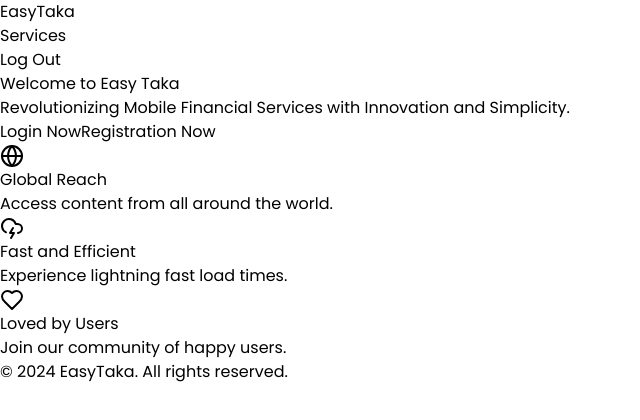
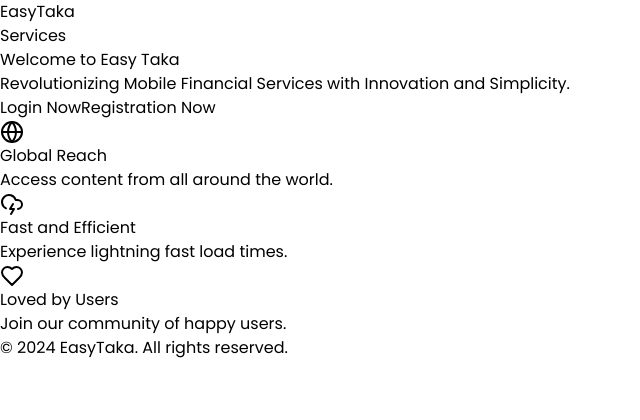
Before and after one commit to codebyahadul/easy-taka-client, a React (Vite) app: page / in a window 1280 px wide. Shown: the top 420 px of the page, without its empty margins (0-640 px from the left). Built offline with nearby package versions, Linux system fonts and the light colour scheme.

Commit message:
added normal user homepage

```diff
--- a/package.json
+++ b/package.json
@@ -14,6 +14,8 @@
     "bcryptjs": "^2.4.3",
     "react": "^18.3.1",
     "react-dom": "^18.3.1",
+    "react-hot-toast": "^2.4.1",
+    "react-icons": "^5.2.1",
     "react-router-dom": "^6.24.1"
   },
   "devDependencies": {
--- a/src/components/Banner.jsx
+++ b/src/components/Banner.jsx
@@ -1,51 +1,68 @@
-import { Link } from "react-router-dom";
-
+import { useContext } from "react";
+import { AuthContext } from "../provider/AuthProvider";
+import { BiSend } from "react-icons/bi";
+import { IoCashOutline } from "react-icons/io5";
+import Cashback from '../assets/cashback.png';
 const Banner = () => {
+    const { user } = useContext(AuthContext)
     return (
-        <div className="flex-grow flex items-center justify-center">
-        <section className="w-full py-12 md:py-24 flex justify-center bg-white flex-col lg:py-32 bg-gradient-to-b from-#52C2FF to-white">
-          <div className="container px-4 md:px-6">
-            <div className="flex flex-col items-center space-y-4 text-center text-black">
-              {/* Text content */}
-              <div className="space-y-2">
-                <h1 className="text-3xl font-bold tracking-tighter sm:text-4xl md:text-5xl lg:text-6xl">
-                  Welcome to Easy Taka
-                </h1>
-                <p className="mx-auto max-w-[700px]">
-                Revolutionizing Mobile Financial Services with Innovation and Simplicity.
-                </p>
-              </div>
-              <div className="space-x-4">
-                <Link to='/login' className="inline-flex h-9 items-center justify-center rounded-md bg-gray-900 px-4 py-2 text-sm font-medium text-white shadow transition-colors hover:bg-gray-700 focus-visible:outline-none focus-visible:ring-1 focus-visible:ring-gray-950 disabled:pointer-events-none disabled:opacity-50" href="#">
-                  Login Now
-                </Link>
-                <Link to='/register' className="inline-flex h-9 items-center justify-center rounded-md bg-gray-900 px-4 py-2 text-sm font-medium text-white shadow transition-colors hover:bg-gray-700 focus-visible:outline-none focus-visible:ring-1 focus-visible:ring-gray-950 disabled:pointer-events-none disabled:opacity-50" href="#">
-                  Registration Now
-                </Link>
-              </div>
+        <div>
+            <h1 className="text-lg md:text-xl font-medium my-3 md:my-5">Top Services:</h1>
+            <div className="grid grid-cols-2 md:grid-cols-3 lg:grid-cols-4 items-center gap-5 md:gap-8 *:border-2 *:rounded-md *:w-[100px] *:md:w-[200px] *:lg:w-[250px] *:h-[80px] *:p-3 *:md:p-5 *:cursor-pointer *:flex *:items-center">
+                <div className="hover:bg-gray-200">
+                    <button className="flex items-center gap-2 text-xs md:text-sm lg:text-lg font-medium">
+                        <BiSend size={20} />Send Money
+                    </button>
+                </div>
+                <div className="hover:bg-gray-200">
+                    <button className="flex items-center gap-2 text-xs md:text-sm lg:text-lg font-medium">
+                        <IoCashOutline size={20} /> Cash Out
+                    </button>
+                </div>
+                <div className="hover:bg-gray-200">
+                    <button className="flex items-center gap-2 text-xs md:text-sm lg:text-lg font-medium">
+                        <IoCashOutline size={20} /> Mobile Recharge
+                    </button>
+                </div>
+                <div className="hover:bg-gray-200">
+                    <button className="flex items-center gap-2 text-xs md:text-sm lg:text-lg font-medium">
+                        <IoCashOutline size={20} /> Add Money
+                    </button>
+                </div>
             </div>
-          </div>
-          {/* Feature Cards */}
-          <div className="container px-4 md:px-6 mt-16 flex flex-wrap justify-center items-center gap-9">
-            <div className="flex flex-col items-center text-center text-black">
-              <svg xmlns="http://www.w3.org/2000/svg" width={24} height={24} viewBox="0 0 24 24" fill="none" stroke="currentColor" strokeWidth={2} strokeLinecap="round" strokeLinejoin="round" className="h-10 w-10 mb-4"><circle cx={12} cy={12} r={10} /><line x1={2} x2={22} y1={12} y2={12} /><path d="M12 2a15.3 15.3 0 0 1 4 10 15.3 15.3 0 0 1-4 10 15.3 15.3 0 0 1-4-10 15.3 15.3 0 0 1 4-10z" /></svg>
-              <h3 className="text-lg font-semibold">Global Reach</h3>
-              <p className="text-sm">Access content from all around the world.</p>
+            <div>
+                <h1 className="text-lg md:text-xl font-medium my-3 md:my-5">Popular Offers: </h1>
+                <div className="flex flex-col md:flex-row flex-wrap items-center gap-5 md:gap-10">
+                    <div className="w-full max-w-[340px] space-y-3 rounded-xl bg-gray-100 p-4 shadow-lg">
+                        <div className=" flex h-40 w-full justify-center lg:h-[260px]">
+                            <img width={260} height={260} className="h-full w-full rounded-lg " src={Cashback} alt="offer img" />
+                        </div>
+                        <div className="space-y-2 font-semibold">
+                            <h6 className="text-sm md:text-base lg:text-lg">100 tk Cashback</h6>
+                            <p className="text-xs font-semibold text-gray-500 md:text-sm">Add 5000 or more money from any bank and get the cashback</p>
+                        </div>
+                    </div>
+                    <div className="w-full max-w-[340px] space-y-3 rounded-xl bg-gray-100 p-4 shadow-lg">
+                        <div className=" flex h-40 w-full justify-center lg:h-[260px]">
+                            <img width={260} height={260} className="h-full w-full rounded-lg " src={Cashback} alt="offer img" />
+                        </div>
+                        <div className="space-y-2 font-semibold">
+                            <h6 className="text-sm md:text-base lg:text-lg">100 tk Cashback</h6>
+                            <p className="text-xs font-semibold text-gray-500 md:text-sm">Add 5000 or more money from any bank and get the cashback</p>
+                        </div>
+                    </div>
+                    <div className="w-full max-w-[340px] space-y-3 rounded-xl bg-gray-100 p-4 shadow-lg">
+                        <div className=" flex h-40 w-full justify-center lg:h-[260px]">
+                            <img width={260} height={260} className="h-full w-full rounded-lg " src={Cashback} alt="offer img" />
+                        </div>
+                        <div className="space-y-2 font-semibold">
+                            <h6 className="text-sm md:text-base lg:text-lg">100 tk Cashback</h6>
+                            <p className="text-xs font-semibold text-gray-500 md:text-sm">Add 5000 or more money from any bank and get the cashback</p>
+                        </div>
+                    </div>
+                </div>
             </div>
-            <div className="flex flex-col items-center text-center text-black">
-              <svg xmlns="http://www.w3.org/2000/svg" width={24} height={24} viewBox="0 0 24 24" fill="none" stroke="currentColor" strokeWidth={2} strokeLinecap="round" strokeLinejoin="round" className="h-10 w-10 mb-4"><path d="M6 16.326A7 7 0 1 1 15.71 8h1.79a4.5 4.5 0 0 1 .5 8.973" /><path d="m13 12-3 5h4l-3 5" /></svg>
-              <h3 className="text-lg font-semibold">Fast and Efficient</h3>
-              <p className="text-sm">Experience lightning fast load times.</p>
-            </div>
-            <div className="flex flex-col items-center text-center text-black">
-              <svg xmlns="http://www.w3.org/2000/svg" width={24} height={24} viewBox="0 0 24 24" fill="none" stroke="currentColor" strokeWidth={2} strokeLinecap="round" strokeLinejoin="round" className="h-10 w-10 mb-4"><path d="M19 14c1.49-1.46 3-3.21 3-5.5A5.5 5.5 0 0 0 16.5 3c-1.76 0-3 .5-4.5 2-1.5-1.5-2.74-2-4.5-2A5.5 5.5 0 0 0 2 8.5c0 2.3 1.5 4.05 3 5.5l7 7Z" /></svg>
-              <h3 className="text-lg font-semibold">Loved by Users</h3>
-              <p className="text-sm">Join our community of happy users.</p>
-            </div>
-          </div>
-        </section>
-
-      </div>
+        </div>
     );
 };
 
--- a/src/components/Navbar.jsx
+++ b/src/components/Navbar.jsx
@@ -1,23 +1,34 @@
-import { useContext } from "react";
+import { useContext, useState } from "react";
 import { Link } from "react-router-dom";
 import { AuthContext } from "../provider/AuthProvider";
 
 const Navbar = () => {
-  const {logout} = useContext(AuthContext)
+  const { logout, user } = useContext(AuthContext)
+  const [toggle, setToggle] = useState(false)
   const handleLogOut = () => {
     logout()
   }
+
   return (
     <div className="bg-white border-b">
-        <div className="max-w-6xl mx-auto py-4 px-6 flex justify-between items-center">
-          <Link to='/' className="text-xl md:text-2xl lg:text-4xl font-bold">EasyTaka</Link>
-          <ul className="flex items-center gap-3 md:gap-5 text-sm md:text-lg font-medium *:cursor-pointer">
+      <div className="max-w-6xl mx-auto py-4 px-6 flex gap-2 justify-between items-center">
+        <Link to='/' className="text-lg md:text-2xl lg:text-4xl font-bold">EasyTaka</Link>
+        {
+          user && <div onClick={() => setToggle(!toggle)} className="cursor-pointer px-1 border rounded-md text-xs md:text-sm lg:text-lg font-medium">
+              {
+                toggle ? <p>400.00 tk</p>: <button className="border-none">Check Balance</button>
+              }
+          </div>
+        }
+        <ul className="flex items-center gap-3 md:gap-5 text-xs md:text-sm lg:text-lg font-medium *:cursor-pointer">
           <li className="group flex flex-col">
             Services<span className="mt-[1px] h-[3px] w-[0px] rounded-full bg-gray-500 transition-all duration-300 group-hover:w-full"></span>
           </li>
+          {user &&
             <li onClick={handleLogOut} className="group flex flex-col">
               Log Out<span className="mt-[1px] h-[3px] w-[0px] rounded-full bg-gray-500 transition-all duration-300 group-hover:w-full"></span>
             </li>
+          }
         </ul>
       </div>
     </div>
--- /dev/null
+++ b/src/components/StartPage.jsx
@@ -0,0 +1,52 @@
+import { Link } from "react-router-dom";
+
+const StartPage = () => {
+    return (
+        <div className="flex-grow flex items-center justify-center">
+        <section className="w-full py-12 md:py-24 flex justify-center bg-white flex-col lg:py-32 bg-gradient-to-b from-#52C2FF to-white">
+          <div className="container px-4 md:px-6">
+            <div className="flex flex-col items-center space-y-4 text-center text-black">
+              {/* Text content */}
+              <div className="space-y-2">
+                <h1 className="text-3xl font-bold tracking-tighter sm:text-4xl md:text-5xl lg:text-6xl">
+                  Welcome to Easy Taka
+                </h1>
+                <p className="mx-auto max-w-[700px]">
+                Revolutionizing Mobile Financial Services with Innovation and Simplicity.
+                </p>
+              </div>
+              <div className="space-x-4">
+                <Link to='/login' className="inline-flex h-9 items-center justify-center rounded-md bg-gray-900 px-4 py-2 text-sm font-medium text-white shadow transition-colors hover:bg-gray-700 focus-visible:outline-none focus-visible:ring-1 focus-visible:ring-gray-950 disabled:pointer-events-none disabled:opacity-50" href="#">
+                  Login Now
+                </Link>
+                <Link to='/register' className="inline-flex h-9 items-center justify-center rounded-md bg-gray-900 px-4 py-2 text-sm font-medium text-white shadow transition-colors hover:bg-gray-700 focus-visible:outline-none focus-visible:ring-1 focus-visible:ring-gray-950 disabled:pointer-events-none disabled:opacity-50" href="#">
+                  Registration Now
+                </Link>
+              </div>
+            </div>
+          </div>
+          {/* Feature Cards */}
+          <div className="container px-4 md:px-6 mt-16 flex flex-wrap justify-center items-center gap-9">
+            <div className="flex flex-col items-center text-center text-black">
+              <svg xmlns="http://www.w3.org/2000/svg" width={24} height={24} viewBox="0 0 24 24" fill="none" stroke="currentColor" strokeWidth={2} strokeLinecap="round" strokeLinejoin="round" className="h-10 w-10 mb-4"><circle cx={12} cy={12} r={10} /><line x1={2} x2={22} y1={12} y2={12} /><path d="M12 2a15.3 15.3 0 0 1 4 10 15.3 15.3 0 0 1-4 10 15.3 15.3 0 0 1-4-10 15.3 15.3 0 0 1 4-10z" /></svg>
+              <h3 className="text-lg font-semibold">Global Reach</h3>
+              <p className="text-sm">Access content from all around the world.</p>
+            </div>
+            <div className="flex flex-col items-center text-center text-black">
+              <svg xmlns="http://www.w3.org/2000/svg" width={24} height={24} viewBox="0 0 24 24" fill="none" stroke="currentColor" strokeWidth={2} strokeLinecap="round" strokeLinejoin="round" className="h-10 w-10 mb-4"><path d="M6 16.326A7 7 0 1 1 15.71 8h1.79a4.5 4.5 0 0 1 .5 8.973" /><path d="m13 12-3 5h4l-3 5" /></svg>
+              <h3 className="text-lg font-semibold">Fast and Efficient</h3>
+              <p className="text-sm">Experience lightning fast load times.</p>
+            </div>
+            <div className="flex flex-col items-center text-center text-black">
+              <svg xmlns="http://www.w3.org/2000/svg" width={24} height={24} viewBox="0 0 24 24" fill="none" stroke="currentColor" strokeWidth={2} strokeLinecap="round" strokeLinejoin="round" className="h-10 w-10 mb-4"><path d="M19 14c1.49-1.46 3-3.21 3-5.5A5.5 5.5 0 0 0 16.5 3c-1.76 0-3 .5-4.5 2-1.5-1.5-2.74-2-4.5-2A5.5 5.5 0 0 0 2 8.5c0 2.3 1.5 4.05 3 5.5l7 7Z" /></svg>
+              <h3 className="text-lg font-semibold">Loved by Users</h3>
+              <p className="text-sm">Join our community of happy users.</p>
+            </div>
+          </div>
+        </section>
+
+      </div>
+    );
+};
+
+export default StartPage;
--- a/src/layouts/Main.jsx
+++ b/src/layouts/Main.jsx
@@ -6,7 +6,7 @@
     return (
         <>
             <Navbar />
-            <div className="max-w-6xl mx-auto min-h-[calc(100vh-129px)]">
+            <div className="max-w-6xl mx-auto min-h-[calc(100vh-129px)] py-5 px-6">
                 <Outlet />
             </div>
             <Footer />
--- a/src/main.jsx
+++ b/src/main.jsx
@@ -4,11 +4,13 @@
 import { RouterProvider } from 'react-router-dom'
 import { router } from './routes/Routes'
 import { AuthProvider } from './provider/AuthProvider'
+import { Toaster } from 'react-hot-toast'
 
 ReactDOM.createRoot(document.getElementById('root')).render(
   <React.StrictMode>
     <AuthProvider>
       <RouterProvider router={router} />
+      <Toaster  reverseOrder={false} />
     </AuthProvider>
   </React.StrictMode>,
 )
--- a/src/pages/Home.jsx
+++ b/src/pages/Home.jsx
@@ -1,8 +1,15 @@
-import Banner from '../components/Banner';
+import { useContext } from "react";
+import StartPage from "../components/StartPage";
+import { AuthContext } from "../provider/AuthProvider";
+import Banner from "../components/Banner";
+
 const Home = () => {
+  const {user} = useContext(AuthContext)
   return (
     <div>
-      <Banner />
+      {
+        user ? <Banner /> :<StartPage />
+      }
     </div>
   );
 };
--- a/src/pages/Login.jsx
+++ b/src/pages/Login.jsx
@@ -1,7 +1,9 @@
+/* eslint-disable react/no-unescaped-entities */
 import { useContext } from "react";
 import { Link, useNavigate } from "react-router-dom";
 import { AuthContext } from "../provider/AuthProvider";
 import axios from "axios";
+import toast from "react-hot-toast";
 
 const Login = () => {
   const {login} = useContext(AuthContext)
@@ -18,7 +20,7 @@
     const {data} = await axios.post('http://localhost:5000/login', userInfo)
     if(data.message === true){
       navigate('/')
-      alert("log in successfully")
+      toast.success("log in successfully")
       login(userInfo)
     }
   };
@@ -45,7 +47,7 @@
               Log In
             </button>
           </form>
-          <p className="text-sm">Don't have account? <Link to='/register' className="text-gray-500 font-semibold hover:text-red-400"> Register Now</Link></p>
+          <p className="text-sm">Don't have an account? <Link to='/register' className="text-gray-500 font-semibold hover:text-red-400"> Register Now</Link></p>
         </div>
       </div>
     </div>
--- a/src/pages/Register.jsx
+++ b/src/pages/Register.jsx
@@ -1,6 +1,6 @@
 import axios from 'axios';
 import { useContext } from 'react';
-import { useNavigate } from 'react-router-dom';
+import { Link, useNavigate } from 'react-router-dom';
 import { AuthContext } from '../provider/AuthProvider';
 const Register = () => {
   const navigate = useNavigate()
@@ -68,7 +68,7 @@
               Register
             </button>
           </form>
-
+          <p className="text-sm">Already have an account? <Link to='/login' className="text-gray-500 font-semibold hover:text-red-400"> Login Now</Link></p>
         </div>
       </div>
     </div>
--- a/src/provider/AuthProvider.jsx
+++ b/src/provider/AuthProvider.jsx
@@ -1,5 +1,6 @@
 /* eslint-disable react/prop-types */
 import { createContext, useState, useEffect } from 'react';
+import toast from 'react-hot-toast';
 import { Navigate } from 'react-router-dom';
 
 export const AuthContext = createContext();
@@ -25,6 +26,7 @@
     const logout = () => {
         localStorage.removeItem('user');
         setUser(null);
+        toast.success('Logout success')
         Navigate('/login');
     };
     const authInfo = {
```
Also changed, not shown: src/assets/cashback.png (added), 1 other file (tests, documents, lock files or other folders). Lines whose indentation alone changed are shown as unchanged.
